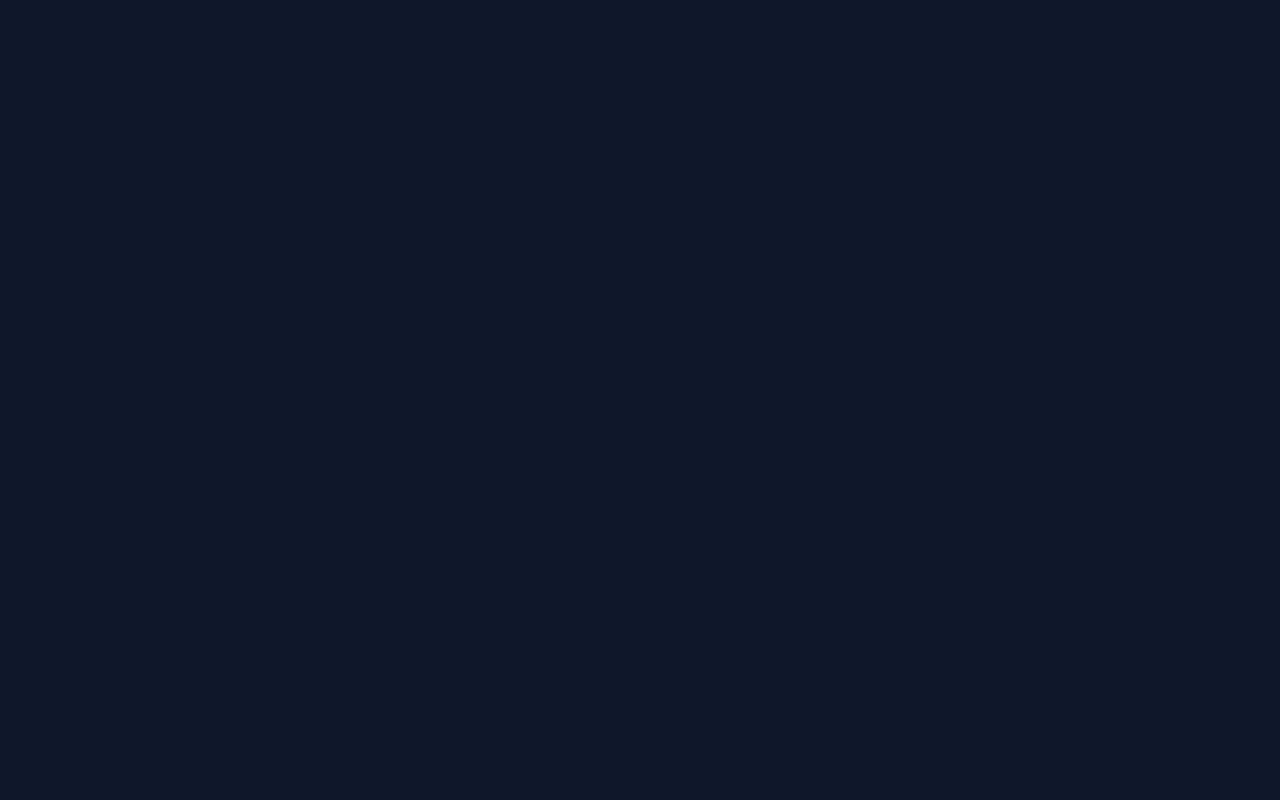
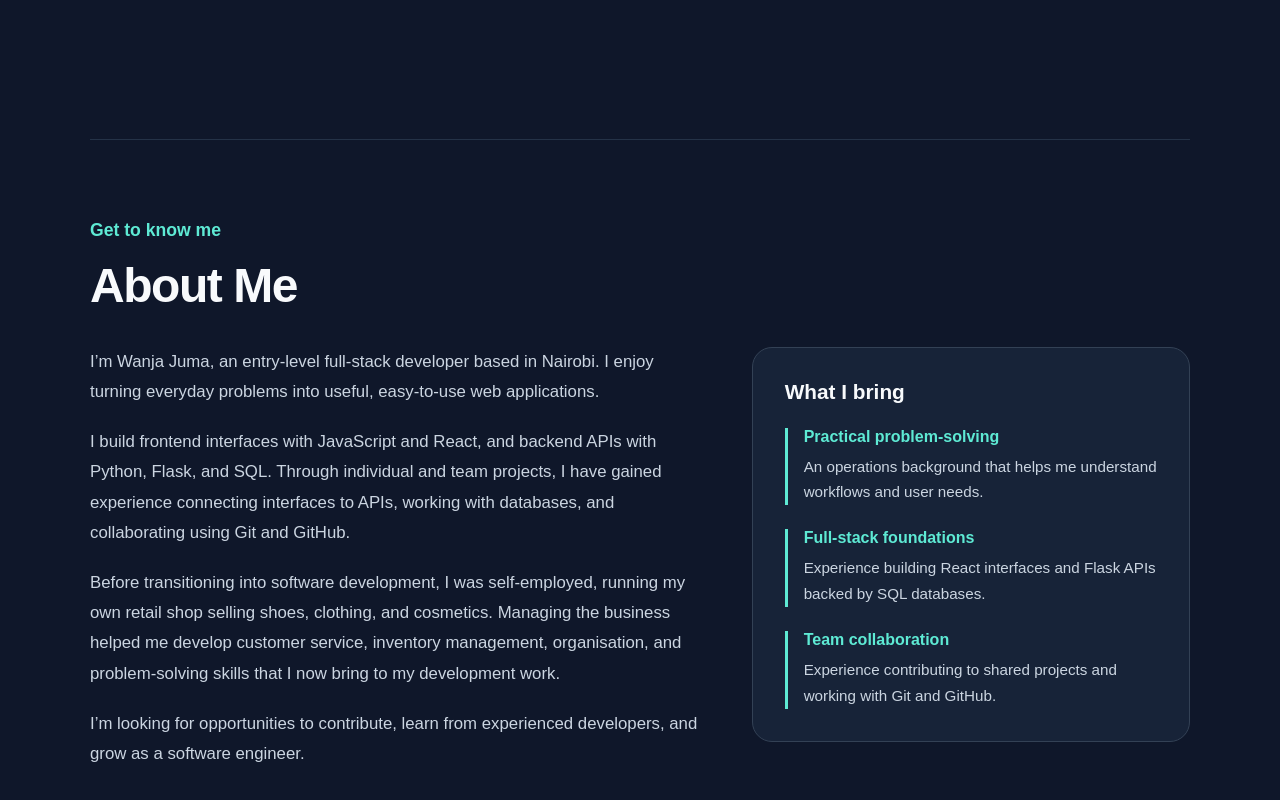
Before and after one commit to wanja-juma/My-Portfolio, a React (Vite) app: page / in a window 1280 px wide. Shown: the part 662-1462 px from the top of the page. Before the commit the page ends 801 px from the top, so only its background shows below. Built offline with nearby package versions, Linux system fonts and the light colour scheme.

Commit message:
add about me section

```diff
--- a/src/App.css
+++ b/src/App.css
@@ -129,6 +129,101 @@
   line-height: 1.6;
 }
 
+.nav-links {
+  display: flex;
+  align-items: center;
+  gap: 0.5rem;
+}
+
+.about-section {
+  padding: 5rem 0;
+  border-top: 1px solid #243247;
+}
+
+.section-heading {
+  margin-bottom: 2rem;
+}
+
+.section-heading h2 {
+  margin: 0;
+  color: #f8fafc;
+  font-size: clamp(2rem, 4vw, 3rem);
+  line-height: 1.2;
+  letter-spacing: -0.03em;
+}
+
+.about-grid {
+  display: grid;
+  grid-template-columns: 1.4fr 1fr;
+  align-items: start;
+  gap: 3rem;
+}
+
+.about-content p {
+  margin: 0 0 1.25rem;
+  color: #cbd5e1;
+  font-size: 1.05rem;
+  line-height: 1.8;
+}
+
+.about-content p:last-child {
+  margin-bottom: 0;
+}
+
+.about-highlights {
+  padding: 2rem;
+  background-color: #172338;
+  border: 1px solid #334155;
+  border-radius: 20px;
+}
+
+.about-highlights h3 {
+  margin: 0 0 1.5rem;
+  color: #f8fafc;
+  font-size: 1.3rem;
+}
+
+.highlights-list {
+  display: grid;
+  gap: 1.5rem;
+  margin: 0;
+  padding: 0;
+  list-style: none;
+}
+
+.highlights-list li {
+  padding-left: 1rem;
+  border-left: 3px solid #5eead4;
+}
+
+.highlights-list h4 {
+  margin: 0 0 0.5rem;
+  color: #5eead4;
+  font-size: 1rem;
+}
+
+.highlights-list p {
+  margin: 0;
+  color: #cbd5e1;
+  font-size: 0.95rem;
+  line-height: 1.7;
+}
+
+@media (max-width: 768px) {
+  .about-section {
+    padding: 3.5rem 0;
+  }
+
+  .about-grid {
+    grid-template-columns: 1fr;
+    gap: 2rem;
+  }
+
+  .about-highlights {
+    padding: 1.5rem;
+  }
+}
+
 @media (max-width: 768px) {
   .hero {
     grid-template-columns: 1fr;
--- a/src/App.jsx
+++ b/src/App.jsx
@@ -1,5 +1,6 @@
 import Navbar from "./components/Navbar";
 import Hero from "./components/Hero";
+import About from "./components/About";
 
 import "./App.css";
 
@@ -10,6 +11,7 @@ function App() {
 
       <main className="page-container">
         <Hero />
+        <About />
       </main>
     </>
   );
--- /dev/null
+++ b/src/components/About.jsx
@@ -0,0 +1,76 @@
+function About() {
+  return (
+    <section
+      id="about"
+      className="about-section"
+      aria-labelledby="about-title"
+    >
+      <div className="section-heading">
+        <p className="eyebrow">Get to know me</p>
+        <h2 id="about-title">About Me</h2>
+      </div>
+
+      <div className="about-grid">
+        <div className="about-content">
+          <p>
+            I’m Wanja Juma, an entry-level full-stack developer based in
+            Nairobi. I enjoy turning everyday
+            problems into useful, easy-to-use web applications.
+          </p>
+
+          <p>
+            I build frontend interfaces with JavaScript and React, and
+            backend APIs with Python, Flask, and SQL. Through individual
+            and team projects, I have gained experience connecting
+            interfaces to APIs, working with databases, and collaborating
+            using Git and GitHub.
+          </p>
+          <p>
+            Before transitioning into software development, I was self-employed,
+            running my own retail shop selling shoes, clothing, and cosmetics.
+            Managing the business helped me develop customer service, inventory
+            management, organisation, and problem-solving skills that I now bring
+            to my development work.
+            </p>
+
+          <p>
+            I’m looking for opportunities to contribute, learn from
+            experienced developers, and grow as a software engineer.
+          </p>
+        </div>
+
+        <aside className="about-highlights" aria-label="My background">
+          <h3>What I bring</h3>
+
+          <ul className="highlights-list">
+            <li>
+              <h4>Practical problem-solving</h4>
+              <p>
+                An operations background that helps me understand
+                workflows and user needs.
+              </p>
+            </li>
+
+            <li>
+              <h4>Full-stack foundations</h4>
+              <p>
+                Experience building React interfaces and Flask APIs
+                backed by SQL databases.
+              </p>
+            </li>
+
+            <li>
+              <h4>Team collaboration</h4>
+              <p>
+                Experience contributing to shared projects and working
+                with Git and GitHub.
+              </p>
+            </li>
+          </ul>
+        </aside>
+      </div>
+    </section>
+  );
+}
+
+export default About;
```
